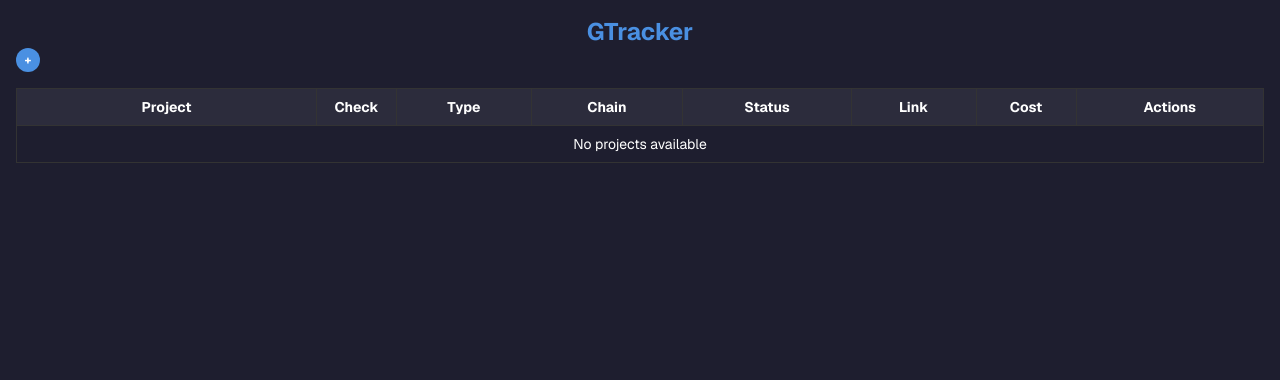
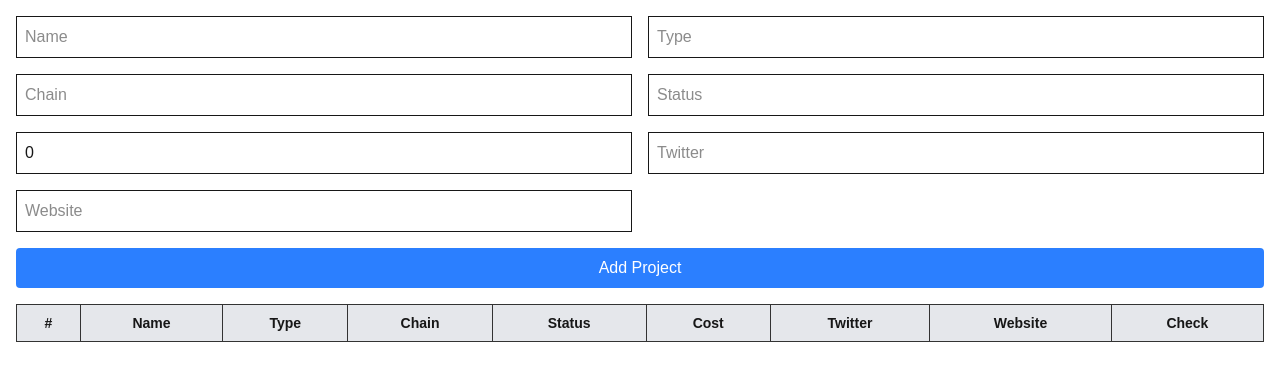
Before and after one commit to gardea22/GTracker, a Next.js app: page / in a window 1280 px wide. Shown: the top 380 px of the page. Built offline with nearby package versions, Linux system fonts and the light colour scheme.

Commit message:
Update page.tsx

```diff
--- a/app/page.tsx
+++ b/app/page.tsx
@@ -1,8 +1,7 @@
 'use client';
 
-import React, { useState } from 'react';
+import React, { useState, useEffect } from 'react';
 
-// Tipe data untuk Project
 type Project = {
   name: string;
   type: string;
@@ -11,15 +10,12 @@ type Project = {
   cost: number;
   twitter: string | "";
   website: string | "";
+  checked: boolean;
+  checkedAt: number | null;
 };
 
-const Dashboard = () => {
-  const [showModal, setShowModal] = useState(false); // Menyimpan status apakah modal ditampilkan
-  const [projectList, setProjectList] = useState<Project[]>([]); // Daftar proyek yang ditambahkan
-  const [loading, setLoading] = useState(false); // Menyimpan status apakah data sedang diproses
-  const [editingProjectIndex, setEditingProjectIndex] = useState<number | null>(null); // Menyimpan indeks proyek yang sedang diedit
-
-  // State untuk menyimpan data inputan form
+const Home = () => {
+  const [projectList, setProjectList] = useState<Project[]>([]);
   const [formData, setFormData] = useState<Project>({
     name: '',
     type: '',
@@ -28,37 +24,43 @@ const Dashboard = () => {
     cost: 0,
     twitter: '',
     website: '',
+    checked: false,
+    checkedAt: null
   });
 
-  // Fungsi untuk meng-handle submit form
+  // Load dari localStorage
+  useEffect(() => {
+    const stored = localStorage.getItem('projects');
+    if (stored) {
+      const data: Project[] = JSON.parse(stored);
+      const now = Date.now();
+      const updated = data.map(project => {
+        if (project.checked && project.checkedAt) {
+          const diff = now - project.checkedAt;
+          const hours24 = 24 * 60 * 60 * 1000;
+          if (diff > hours24) {
+            return { ...project, checked: false, checkedAt: null };
+          }
+        }
+        return project;
+      });
+      setProjectList(updated);
+    }
+  }, []);
+
+  // Simpan ke localStorage setiap kali projectList berubah
+  useEffect(() => {
+    localStorage.setItem('projects', JSON.stringify(projectList));
+  }, [projectList]);
+
+  const handleChange = (e: React.ChangeEvent<HTMLInputElement | HTMLSelectElement>) => {
+    const { name, value } = e.target;
+    setFormData(prev => ({ ...prev, [name]: name === 'cost' ? +value : value }));
+  };
+
   const handleSubmit = (e: React.FormEvent) => {
     e.preventDefault();
-    setLoading(true);
-
-    // Validasi URL Twitter dan Website
-    if (!isValidUrl(formData.twitter) || !isValidUrl(formData.website)) {
-      alert("Twitter atau Website URL tidak valid (harus diawali http:// atau https://)");
-      setLoading(false);
-      return;
-    }
-
-    // Validasi agar Cost tidak kurang dari 0
-    if (formData.cost < 0) {
-      alert("Cost tidak boleh kurang dari 0.");
-      setLoading(false);
-      return;
-    }
-
-    if (editingProjectIndex !== null) {
-      // Edit existing project
-      const updatedProjectList = [...projectList];
-      updatedProjectList[editingProjectIndex] = formData;
-      setProjectList(updatedProjectList);
-    } else {
-      // Add new project
-      setProjectList([...projectList, formData]);
-    }
-
+    setProjectList(prev => [...prev, formData]);
     setFormData({
       name: '',
       type: '',
@@ -67,193 +69,93 @@ const Dashboard = () => {
       cost: 0,
       twitter: '',
       website: '',
+      checked: false,
+      checkedAt: null
     });
-    setShowModal(false);
-    setEditingProjectIndex(null); // Reset editing state
-    setLoading(false);
   };
 
-  // Fungsi untuk menangani perubahan input form
-  const handleChange = (e: React.ChangeEvent<HTMLInputElement | HTMLSelectElement>) => {
-  const { name, value } = e.target;
-  setFormData((prev) => ({
-    ...prev,
-    [name]: value,
-  }));
-};
+  const handleToggleCheck = (index: number) => {
+    const updatedProjects = [...projectList];
+    const now = Date.now();
 
+    if (!updatedProjects[index].checked) {
+      updatedProjects[index].checked = true;
+      updatedProjects[index].checkedAt = now;
+    } else {
+      updatedProjects[index].checked = false;
+      updatedProjects[index].checkedAt = null;
+    }
 
-  // Fungsi untuk validasi URL
-  const isValidUrl = (url: string) => {
-    return url === "" || /^https?:\/\/.+$/.test(url);
+    setProjectList(updatedProjects);
   };
 
-  // Fungsi untuk mengedit proyek
-  const handleEdit = (index: number) => {
-    setEditingProjectIndex(index);
-    setFormData(projectList[index]);
-    setShowModal(true);
-  };
+  return (
+    <div className="p-4">
+      <form onSubmit={handleSubmit} className="grid grid-cols-2 gap-4 mb-4">
+        <input name="name" value={formData.name} onChange={handleChange} placeholder="Name" className="p-2 border" />
+        <input name="type" value={formData.type} onChange={handleChange} placeholder="Type" className="p-2 border" />
+        <input name="chain" value={formData.chain} onChange={handleChange} placeholder="Chain" className="p-2 border" />
+        <input name="status" value={formData.status} onChange={handleChange} placeholder="Status" className="p-2 border" />
+        <input name="cost" type="number" value={formData.cost} onChange={handleChange} placeholder="Cost" className="p-2 border" />
+        <input name="twitter" value={formData.twitter} onChange={handleChange} placeholder="Twitter" className="p-2 border" />
+        <input name="website" value={formData.website} onChange={handleChange} placeholder="Website" className="p-2 border" />
+        <button type="submit" className="bg-blue-500 text-white p-2 rounded col-span-2">Add Project</button>
+      </form>
 
-// Fungsi untuk menghapus proyek (dengan konfirmasi)
-const handleDelete = (index: number) => {
-  const confirmed = window.confirm("Apakah kamu yakin ingin menghapus proyek ini?");
-  if (!confirmed) return;
-
-  const updatedProjectList = projectList.filter((_, i) => i !== index);
-  setProjectList(updatedProjectList);
-};
-
-
-  return (
-    <div className="font-sans p-4 bg-[#1e1e2f] min-h-screen text-white">
-      <h1 className="text-center text-[#4A90E2] text-2xl font-bold">GTracker</h1>
-
-      {/* Tombol untuk menambah proyek */}
-      <div className="flex justify-start mb-4">
-        <button
-          onClick={() => setShowModal(true)}
-          className="bg-[#4A90E2] text-white w-6 h-6 rounded-full text-xs font-bold flex items-center justify-center"
-        >
-          +
-        </button>
-      </div>
-
-      {/* Tabel yang menampilkan daftar proyek */}
-      <table className="w-full border-collapse mt-2 text-sm">
+      <table className="w-full border-collapse border border-[#333] text-sm">
         <thead>
-          <tr className="bg-[#2c2c3c] text-white">
-            <th className="border border-[#333] p-2 font-bold w-[300px]">Project</th>
-            <th className="border border-[#333] p-2 font-bold w-[80px]">Check</th>
-            <th className="border border-[#333] p-2 font-bold">Type</th>
-            <th className="border border-[#333] p-2 font-bold">Chain</th>
-            <th className="border border-[#333] p-2 font-bold">Status</th>
-            <th className="border border-[#333] p-2 font-bold">Link</th>
-            <th className="border border-[#333] p-2 font-bold w-[100px]">Cost</th>
-            <th className="border border-[#333] p-2 font-bold">Actions</th>
+          <tr className="bg-gray-200">
+            <th className="border border-[#333] p-2">#</th>
+            <th className="border border-[#333] p-2">Name</th>
+            <th className="border border-[#333] p-2">Type</th>
+            <th className="border border-[#333] p-2">Chain</th>
+            <th className="border border-[#333] p-2">Status</th>
+            <th className="border border-[#333] p-2">Cost</th>
+            <th className="border border-[#333] p-2">Twitter</th>
+            <th className="border border-[#333] p-2">Website</th>
+            <th className="border border-[#333] p-2">Check</th>
           </tr>
         </thead>
         <tbody>
-          {projectList.length === 0 ? (
-            <tr>
-              <td colSpan={8} className="border border-[#333] p-2 text-center bg-[#1e1e2f]">
-                No projects available
+          {projectList.map((project, index) => (
+            <tr key={index} className="text-center">
+              <td className="border border-[#333] p-2">{index + 1}</td>
+              <td className="border border-[#333] p-2">{project.name}</td>
+              <td className="border border-[#333] p-2">{project.type}</td>
+              <td className="border border-[#333] p-2">{project.chain}</td>
+              <td className="border border-[#333] p-2">{project.status}</td>
+              <td className="border border-[#333] p-2">${project.cost}</td>
+              <td className="border border-[#333] p-2">
+                {project.twitter && (
+                  <a href={project.twitter} target="_blank" rel="noopener noreferrer" className="text-blue-500 underline">
+                    Twitter
+                  </a>
+                )}
+              </td>
+              <td className="border border-[#333] p-2">
+                {project.website && (
+                  <a href={project.website} target="_blank" rel="noopener noreferrer" className="text-blue-500 underline">
+                    Website
+                  </a>
+                )}
+              </td>
+              <td className="border border-[#333] p-2">
+                <button
+                  onClick={() => handleToggleCheck(index)}
+                  className={`w-6 h-6 rounded-full flex items-center justify-center text-sm font-bold transition-all duration-200 ${
+                    project.checked ? 'bg-green-500 text-white' : 'bg-red-500 text-white'
+                  }`}
+                  title={project.checked ? "Checked" : "Unchecked"}
+                >
+                  {project.checked ? '✔' : 'X'}
+                </button>
               </td>
             </tr>
-          ) : (
-            projectList.map((project, index) => (
-              <tr key={index} className="bg-[#1e1e2f]">
-                <td className="border border-[#333] p-2 text-center">{project.name}</td>
-                <td className="border border-[#333] p-2 text-center">✔️</td>
-                <td className="border border-[#333] p-2 text-center">{project.type}</td>
-                <td className="border border-[#333] p-2 text-center">{project.chain}</td>
-                <td className="border border-[#333] p-2 text-center">{project.status}</td>
-                <td className="border border-[#333] p-2 text-center">
-                  {project.twitter && (
-                    <a href={project.twitter} target="_blank" rel="noopener noreferrer" className="inline-block">
-                      <div className="w-5 h-5 rounded-full bg-[#1DA1F2] flex items-center justify-center text-white text-sm">X</div>
-                    </a>
-                  )}
-                  {project.website && (
-                    <a href={project.website} target="_blank" rel="noopener noreferrer" className="inline-block ml-2">
-                      <div className="w-5 h-5 rounded-full bg-[#00BFFF] flex items-center justify-center text-white text-sm">🌐</div>
-                    </a>
-                  )}
-                </td>
-                <td className="border border-[#333] p-2 text-center">${project.cost}</td>
-                <td className="border border-[#333] p-2 text-center">
-                  {/* Tombol Edit dan Delete */}
-                  <button onClick={() => handleEdit(index)} className="text-yellow-400 hover:text-yellow-500">Edit</button>
-                  <button onClick={() => handleDelete(index)} className="ml-2 text-red-500 hover:text-red-600">Delete</button>
-                </td>
-              </tr>
-            ))
-          )}
+          ))}
         </tbody>
       </table>
-
-      {/* Modal untuk menambah atau mengedit proyek */}
-      {showModal && (
-        <div className="fixed inset-0 bg-black bg-opacity-70 flex items-center justify-center z-50">
-          <div className="bg-[#2b2b2b] p-8 rounded-xl w-full max-w-lg text-white shadow-lg">
-            <h2 className="text-[#4A90E2] text-xl font-semibold text-center mb-4">{editingProjectIndex !== null ? 'Edit Project' : 'Add New Project'}</h2>
-            <form onSubmit={handleSubmit}>
-              <div className="flex gap-4">
-                <div className="flex-1">
-
-
-                  <input name="name" type="text" placeholder="Project Name" required value={formData.name} onChange={handleChange} className="w-full p-3 mt-3 rounded-md bg-[#3b3b3b] text-white text-sm outline-none shadow-inner shadow-[#555]" />
-                  <select
-                          name="type"
-                          required
-                          value={formData.type}
-                          onChange={(e) => setFormData((prev) => ({ ...prev, type: e.target.value }))}
-                          className="w-full p-3 mt-3 rounded-md bg-[#3b3b3b] text-white text-sm outline-none shadow-inner shadow-[#555]"
-                          >
-                          <option value="" disabled>Type</option>
-                          <option value="Testnet">Testnet</option>
-                          <option value="DePin">DePin</option>
-                          <option value="Point">Point</option>
-                          <option value="MiniApp">MiniApp</option>
-                          <option value="Wallet">Wallet</option>
-                  </select>
-
-                  <select
-                          name="chain"
-                          required
-                          value={formData.chain}
-                          onChange={(e) => setFormData((prev) => ({ ...prev, chain: e.target.value }))}
-                          className="w-full p-3 mt-3 rounded-md bg-[#3b3b3b] text-white text-sm outline-none shadow-inner shadow-[#555]"
-                          >
-                          <option value="" disabled>Chain</option>
-                          <option value="Ethereum">Ethereum</option>
-                          <option value="Solana">Solana</option>
-                          <option value="BNB">BNB</option>
-                          <option value="Base">Base</option>
-                          <option value="Polygon">Polygon</option>
-                          <option value="OP">OP</option>
-                          <option value="Other">Other</option>
-                  </select>
-
-
-                </div>
-                <div className="flex-1">
-
-                  <select
-                        name="status"
-                        value={formData.status}
-                        onChange={handleChange}
-                        required
-                        className="w-full p-3 mt-3 rounded-md bg-[#3b3b3b] text-white text-sm outline-none shadow-inner shadow-[#555]"
-                        >
-                        <option value="" disabled>Status</option>
-                        <option value="Waitlist">Waitlist</option>
-                        <option value="Early Access">Early Access</option>
-                        <option value="Active">Active</option>
-                        <option value="Snapshot">Snapshot</option>
-                        <option value="Claim">Claim</option>
-                        <option value="End">End</option>
-                </select>
-
-                  <input name="cost" type="number" placeholder="Cost" required value={formData.cost} onChange={handleChange} min="0" className="w-full p-3 mt-3 rounded-md bg-[#3b3b3b] text-white text-sm outline-none shadow-inner shadow-[#555]" />
-                  <input name="twitter" type="text" placeholder="Twitter" value={formData.twitter} onChange={handleChange} className="w-full p-3 mt-3 rounded-md bg-[#3b3b3b] text-white text-sm outline-none shadow-inner shadow-[#555]" />
-                  <input name="website" type="text" placeholder="Website" value={formData.website} onChange={handleChange} className="w-full p-3 mt-3 rounded-md bg-[#3b3b3b] text-white text-sm outline-none shadow-inner shadow-[#555]" />
-                </div>
-              </div>
-              <div className="mt-6 text-center">
-                <button type="submit" disabled={loading} className="bg-[#4A90E2] text-white font-bold px-5 py-2 rounded-md mr-2">
-                  {loading ? 'Submitting...' : 'Submit'}
-                </button>
-                <button type="button" onClick={() => setShowModal(false)} className="bg-[#444] text-white font-bold px-5 py-2 rounded-md">
-                  Cancel
-                </button>
-              </div>
-            </form>
-          </div>
-        </div>
-      )}
     </div>
   );
 };
 
-export default Dashboard;
+export default Home;
```
